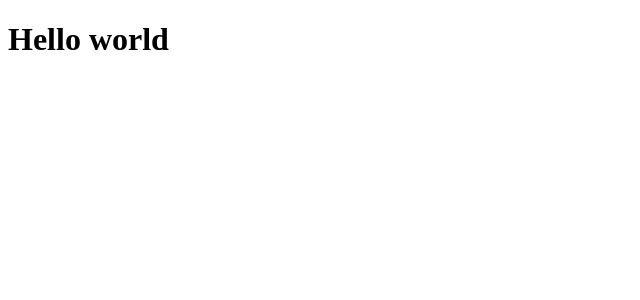
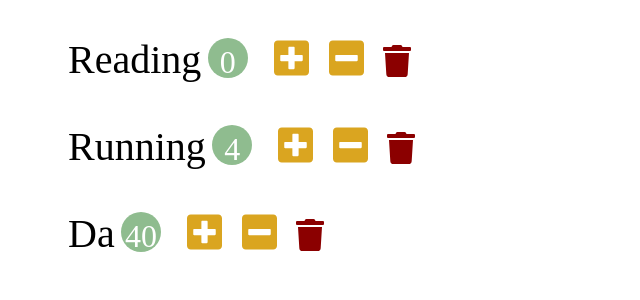
Before and after one commit to takeaways/2020-react, a React (Create React App) app: page / in a window 1280 px wide. Shown: the top 300 px of the page, without its empty margins (0-640 px from the left). Built offline with nearby package versions, Linux system fonts and the light colour scheme; the HTML template or start-up script is replaced by a standard one.

Commit message:
Update habit increment decrement delete

```diff
--- a/src/App.css
+++ b/src/App.css
@@ -1,38 +1,101 @@
-.App {
-  text-align: center;
+* {
+  box-sizing: border-box;
 }
 
-.App-logo {
-  height: 40vmin;
-  pointer-events: none;
+button {
+  outline: none;
+  border: 0;
+  cursor: pointer;
 }
 
-@media (prefers-reduced-motion: no-preference) {
-  .App-logo {
-    animation: App-logo-spin infinite 20s linear;
-  }
+.navbar {
+  font-size: 2rem;
+  padding: 1em;
+  background-color: blanchedalmond;
 }
 
-.App-header {
-  background-color: #282c34;
-  min-height: 100vh;
-  display: flex;
-  flex-direction: column;
-  align-items: center;
-  justify-content: center;
-  font-size: calc(10px + 2vmin);
+.navbar-logo {
+  color: green;
+  margin-right: 0.5em;
+}
+
+.navbar-count {
+  display: inline-block;
+  text-align: center;
+  font-size: 2rem;
+  width: 2.5rem;
+  height: 2.5rem;
+  line-height: 2.5rem;
+  margin-left: 0.2em;
+  background-color: green;
+  color: white;
+  border-radius: 50%;
+}
+
+.habits {
+  padding: 0.5em;
+  padding-top: 2em;
+}
+
+.add-input {
+  font-size: 2rem;
+}
+
+.add-input {
+  margin-right: 0.2em;
+}
+
+.add-button {
+  height: 100%;
+  font-size: 1.5rem;
+  padding: 0.3em 0.5em;
+  background-color: green;
   color: white;
 }
 
-.App-link {
-  color: #61dafb;
+.habit {
+  font-size: 2.5rem;
+  padding: 0.5em;
+  list-style: none;
 }
 
-@keyframes App-logo-spin {
-  from {
-    transform: rotate(0deg);
-  }
-  to {
-    transform: rotate(360deg);
-  }
+.habit-count {
+  display: inline-block;
+  text-align: center;
+  font-size: 2rem;
+  width: 2.5rem;
+  height: 2.5rem;
+  line-height: 3rem;
+  margin-left: 0.2em;
+  margin-right: 0.5em;
+  background-color: darkseagreen;
+  color: white;
+  border-radius: 50%;
 }
+
+.habit-button {
+  font-size: 2.5rem;
+  margin: 0 0.1em;
+  background-color: transparent;
+}
+
+.habit-button:hover {
+  opacity: 0.8;
+}
+
+.habit-increase,
+.habit-decrease {
+  color: goldenrod;
+}
+
+.habit-delete {
+  font-size: 2rem;
+  color: darkred;
+}
+
+.habits-reset {
+  font-size: 1.5rem;
+  padding: 0.2em 1em;
+  background-color: green;
+  color: white;
+}
--- a/src/app.jsx
+++ b/src/app.jsx
@@ -1,5 +1,6 @@
 import React from "react";
+import Habbits from "./components/habbits";
 
 export default function App() {
-  return <h1>Hello world</h1>;
+  return <Habbits />;
 }
--- /dev/null
+++ b/src/components/habbits.jsx
@@ -0,0 +1,46 @@
+import React, { Component } from "react";
+import Habbit from "./habit";
+
+export default class Habbits extends Component {
+  state = {
+    habits: [
+      { id: 1, name: "Reading", count: 0 },
+      { id: 2, name: "Running", count: 4 },
+      { id: 3, name: "Da", count: 40 },
+    ],
+  };
+
+  handleIncrement = (habit) => {
+    const habits = [...this.state.habits];
+    const index = habits.indexOf(habit);
+    habits[index].count++;
+    this.setState({ habits });
+  };
+  handleDecrement = (habit) => {
+    const habits = [...this.state.habits];
+    const index = habits.indexOf(habit);
+    const count = habits[index].count - 1;
+    habits[index].count = count < 0 ? 0 : count;
+    this.setState({ habits });
+  };
+  handleDelete = (habit) => {
+    const habits = this.state.habits.filter((item) => item.id !== habit.id);
+    this.setState({ habits });
+  };
+
+  render() {
+    return (
+      <ul>
+        {this.state.habits.map((habbit, i) => (
+          <Habbit
+            key={habbit.id}
+            habbit={habbit}
+            onIncrement={this.handleIncrement}
+            onDecrement={this.handleDecrement}
+            onDelete={this.handleDelete}
+          />
+        ))}
+      </ul>
+    );
+  }
+}
--- /dev/null
+++ b/src/components/habit.jsx
@@ -0,0 +1,43 @@
+import React, { Component } from "react";
+
+class Habbit extends Component {
+  handleIncrement = () => {
+    this.props.onIncrement(this.props.habbit);
+  };
+  handleDecrement = () => {
+    this.props.onDecrement(this.props.habbit);
+  };
+  handleDelete = () => {
+    this.props.onDelete(this.props.habbit);
+  };
+
+  render() {
+    const { name, count } = this.props.habbit;
+    return (
+      <li className="habit">
+        <span className="habbit-name">{name}</span>
+        <span className="habit-count">{count}</span>
+        <button
+          className="habit-button habit-increase"
+          onClick={this.handleIncrement}
+        >
+          <i className="fas fa-plus-square"></i>
+        </button>
+        <button
+          className="habit-button habit-decrease"
+          onClick={this.handleDecrement}
+        >
+          <i className="fas fa-minus-square"></i>
+        </button>
+        <button
+          className="habit-button habit-delete"
+          onClick={this.handleDelete}
+        >
+          <i className="fas fa-trash"></i>
+        </button>
+      </li>
+    );
+  }
+}
+
+export default Habbit;
--- a/src/index.js
+++ b/src/index.js
@@ -2,6 +2,7 @@
 import ReactDOM from "react-dom";
 import "@fortawesome/fontawesome-free/js/all.js";
 import App from "./app";
+import "./app.css";
 
 ReactDOM.render(
   <React.StrictMode>
```
